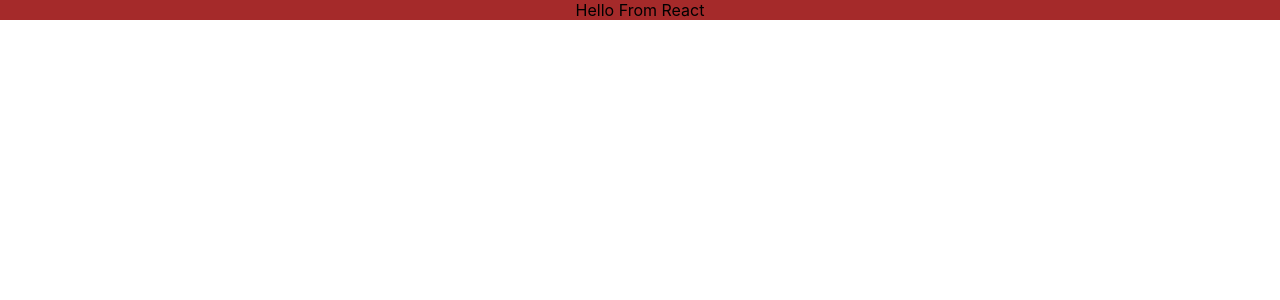
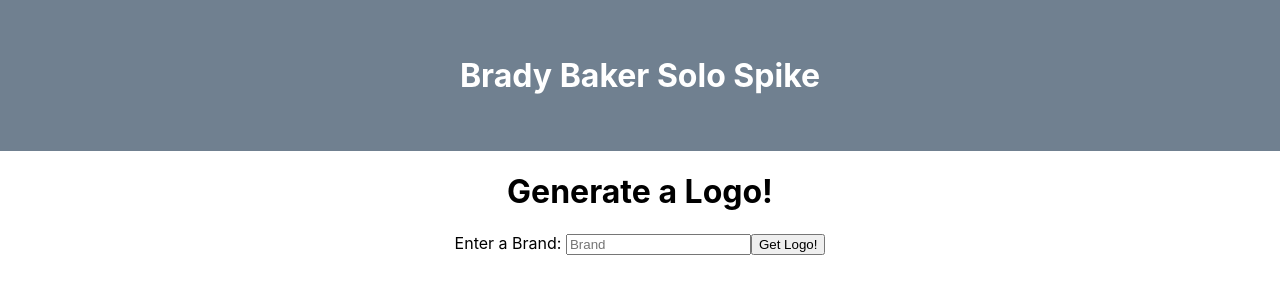
Before and after one commit to bradybaker/solo-spike, a React (Create React App) app: page / in a window 1280 px wide. Shown: the top 300 px of the page. Built offline with nearby package versions, Linux system fonts and the light colour scheme.

Commit message:
First saga and reducer built

```diff
--- a/package.json
+++ b/package.json
@@ -6,9 +6,14 @@
     "@testing-library/jest-dom": "^5.11.8",
     "@testing-library/react": "^11.2.3",
     "@testing-library/user-event": "^12.6.0",
+    "axios": "^0.21.1",
     "react": "^17.0.1",
     "react-dom": "^17.0.1",
+    "react-redux": "^7.2.2",
     "react-scripts": "4.0.1",
+    "redux": "^4.0.5",
+    "redux-logger": "^3.0.6",
+    "redux-saga": "^1.1.3",
     "web-vitals": "^0.2.4"
   },
   "scripts": {
--- a/public/index.html
+++ b/public/index.html
@@ -1,14 +1,12 @@
 <!DOCTYPE html>
 <html lang="en">
+
 <head>
   <meta charset="utf-8" />
   <link rel="icon" href="%PUBLIC_URL%/favicon.ico" />
   <meta name="viewport" content="width=device-width, initial-scale=1" />
   <meta name="theme-color" content="#000000" />
-    <meta
-      name="description"
-      content="Web site created using create-react-app"
-    />
+  <meta name="description" content="Web site created using create-react-app" />
   <link rel="apple-touch-icon" href="%PUBLIC_URL%/logo192.png" />
   <!--
       manifest.json provides metadata used when your web app is installed on a
@@ -24,8 +22,9 @@
       work correctly both with client-side routing and a non-root public URL.
       Learn how to configure a non-root public URL by running `npm run build`.
     -->
-    <title>React App</title>
+  <title>Logo Generator</title>
 </head>
+
 <body>
   <noscript>You need to enable JavaScript to run this app.</noscript>
   <div id="root"></div>
@@ -40,4 +39,5 @@
       To create a production bundle, use `npm run build` or `yarn build`.
     -->
 </body>
+
 </html>
--- a/src/components/App/App.css
+++ b/src/components/App/App.css
@@ -1,4 +1,11 @@
 .App {
   text-align: center;
-  background-color: brown;
 }
+
+.header {
+  background-color: slategrey;
+  color: white;
+  padding: 1.75em;
+  font-size: 2rem;
+  font-weight: bolder;
+}
--- a/src/components/App/App.js
+++ b/src/components/App/App.js
@@ -2,10 +2,34 @@ import React, { Component } from 'react';
 import './App.css';
 
 class App extends Component {
+
+  state = {
+    logo: ''
+  }
+
+  handleChange = (event) => {
+    this.setState({
+      logo: event.target.value
+    })
+  }
+
+  handleSubmit = (event) => {
+    event.preventDefault()
+    console.log('WEEE', this.state.logo)
+  }
+
   render() {
     return (
       <div className="App">
-        Hello From React
+        <header className='header'>
+          Brady Baker Solo Spike
+        </header>
+        <h1>Generate a Logo!</h1>
+        <form onSubmit={this.handleSubmit}>
+          <label>Enter a Brand: </label>
+          <input onChange={this.handleChange} placeholder='Brand' type='text' />
+          <button type='submit'>Get Logo!</button>
+        </form>
       </div>
     );
   }
--- a/src/index.js
+++ b/src/index.js
@@ -3,10 +3,32 @@ import ReactDOM from 'react-dom';
 import './index.css';
 import App from './components/App/App';
 import reportWebVitals from './reportWebVitals';
+import { createStore, applyMiddleware } from 'redux';
+import { Provider } from 'react-redux';
+import createSagaMiddleware from 'redux-saga';
+import logger from 'redux-logger';
+import rootReducer from './redux/reducers/_root.reducer';
+import rootSaga from './redux/sagas/_root.saga';
+
+const sagaMiddleware = createSagaMiddleware();
+
+const middlewareList = process.env.NODE_ENV === 'development' ?
+  [sagaMiddleware, logger] :
+  [sagaMiddleware];
+
+const store = createStore(
+  rootReducer,
+  applyMiddleware(...middlewareList),
+);
+
+sagaMiddleware.run(rootSaga);
+
 
 ReactDOM.render(
   <React.StrictMode>
-    <App />
+    <Provider store={store}>
+      <App />
+    </Provider>
   </React.StrictMode>,
   document.getElementById('root')
 );
--- /dev/null
+++ b/src/redux/reducers/_root.reducer.js
@@ -0,0 +1,8 @@
+import { combineReducers } from 'redux'
+import logoReducer from './logo.reducer'
+
+const rootReducer = combineReducers({
+    logoReducer,
+})
+
+export default rootReducer;
--- /dev/null
+++ b/src/redux/reducers/logo.reducer.js
@@ -0,0 +1,10 @@
+const logoReducer = (state = [], action) => {
+    switch (action.type) {
+        case 'SET_LOGO':
+            return action.payload;
+        default:
+            return state;
+    }
+};
+
+export default logoReducer;
--- /dev/null
+++ b/src/redux/sagas/_root.saga.js
@@ -0,0 +1,8 @@
+import { all } from 'redux-saga/effects';
+import logoSaga from './logo'
+
+export default function* rootSaga() {
+    yield all([
+        logoSaga()
+    ])
+}
--- /dev/null
+++ b/src/redux/sagas/logo.js
@@ -0,0 +1,18 @@
+import { put, takeLatest } from 'redux-saga/effects';
+import axios from 'axios';
+
+function* fetchLogo(action) {
+    try {
+        const response = yield axios.get(`https://logo.clearbit.com/${action.payload}.com`)
+        console.log('This is response', response)
+        yield put({ type: 'SET_LOGO', payload: response })
+    } catch (error) {
+        console.log('Error in logoSaga', error)
+    }
+}
+
+function* logoSaga() {
+    yield takeLatest('FETCH_LOGO', fetchLogo)
+}
+
+export default logoSaga;
```
Also changed, not shown: 2 other files (tests, documents, lock files or other folders). Lines whose indentation alone changed are shown as unchanged.
